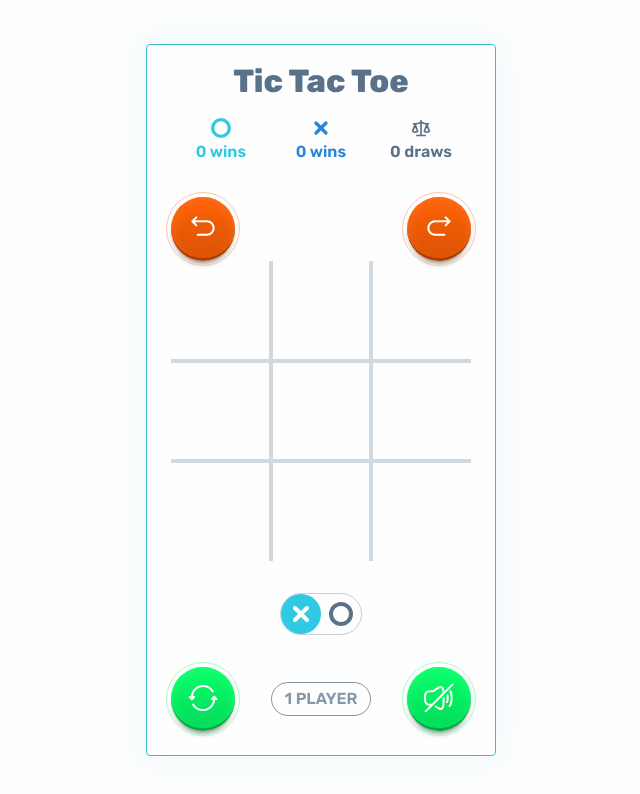
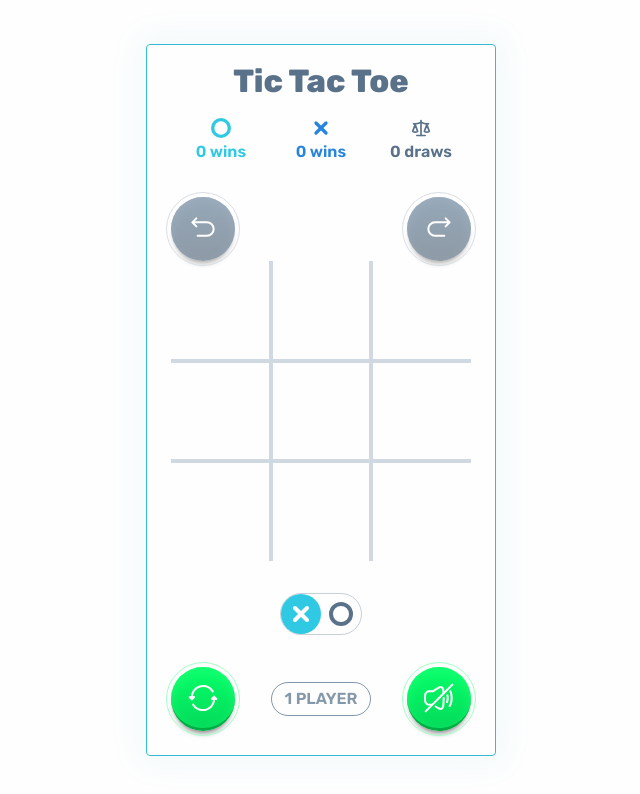
Before and after one commit to yanguadotdev/tic-tac-toe-react, a React (Vite) app: page / in a window 1280 px wide. Shown: the top 794 px of the page, without its empty margins (319-959 px from the left). Built offline with nearby package versions, Linux system fonts and the light colour scheme.

Commit message:
refactor: Pass currentMove and history to HistoryControls to conditionally disable navigation buttons

```diff
--- a/src/App.jsx
+++ b/src/App.jsx
@@ -8,7 +8,15 @@ import { Footer } from './components/Footer.jsx'
 import { HistoryControls } from './components/HistoryControls.jsx'
 
 function App () {
-  const { board, updateBoard, startAgain, turn, winner, sound, updateSound, jumpTo } = useTicTacToe()
+  const {
+    board, updateBoard,
+    startAgain,
+    turn, winner,
+    sound, updateSound,
+    jumpTo,
+    currentMove,
+    history
+  } = useTicTacToe()
   const { oWins, xWins, draws, resetScore } = useScore({ winner })
 
   const resetGame = () => {
@@ -20,7 +28,7 @@ function App () {
     <main className='board'>
       <h1>Tic Tac Toe</h1>
       <Score oWins={oWins} xWins={xWins} draws={draws} />
-      <HistoryControls jumpTo={jumpTo} />
+      <HistoryControls history={history} currentMove={currentMove} jumpTo={jumpTo} />
       <Board board={board} updateBoard={updateBoard} />
       <Turn turn={turn} />
       <Footer resetGame={resetGame} sound={sound} toggleSound={updateSound} />
--- a/src/components/HistoryControls.jsx
+++ b/src/components/HistoryControls.jsx
@@ -1,13 +1,21 @@
 import { UndoLeftIcon, UndoRightIcon } from './Icons'
 
-export function HistoryControls ({ jumpTo }) {
+export function HistoryControls ({ jumpTo, currentMove, history }) {
   return (
     <section className='history-controls'>
-      <button className='Button3D' onClick={() => jumpTo({ to: 'back' })}>
+      <button
+        className='Button3D'
+        onClick={() => jumpTo({ to: 'back' })}
+        disabled={currentMove === 0}
+      >
         <UndoLeftIcon />
       </button>
 
-      <button className='Button3D' onClick={() => jumpTo({ to: 'next' })}>
+      <button
+        className='Button3D'
+        onClick={() => jumpTo({ to: 'next' })}
+        disabled={currentMove === history.length - 1}
+      >
         <UndoRightIcon />
       </button>
     </section>
--- a/src/hooks/useTicTacToe.jsx
+++ b/src/hooks/useTicTacToe.jsx
@@ -84,5 +84,16 @@ export function useTicTacToe () {
     }
   }
 
-  return { board: currentBoard, updateBoard, startAgain, turn, winner, sound, updateSound, jumpTo }
+  return {
+    board: currentBoard,
+    updateBoard,
+    startAgain,
+    turn,
+    winner,
+    sound,
+    updateSound,
+    jumpTo,
+    currentMove,
+    history
+  }
 }
--- a/src/index.css
+++ b/src/index.css
@@ -92,6 +92,15 @@ body:has(.winner) {
   &:active {
     translate: 0 0;
     border-width: 1px;
+  }
+
+  &[disabled] {
+    --hue: 209!important;
+    --saturation: 20%;
+    opacity: .7;
+    border-width: 0;
+    cursor: not-allowed;
+    pointer-events: none;
   }
 }
 
```
